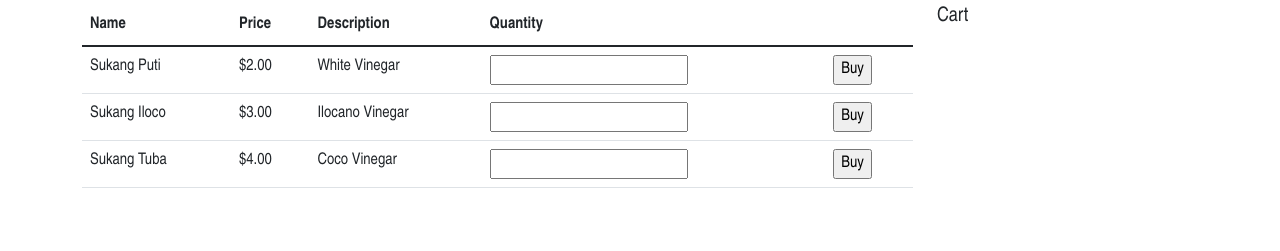
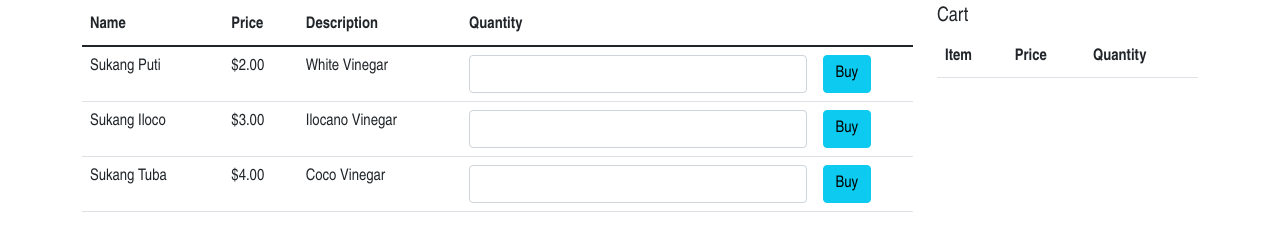
Before and after one commit to 210927-Reston-UiPath/trainer-code, a plain HTML site: page 4-Web/IntroToWeb/index.html in a window 1280 px wide. Shown: the part 51-302 px from the top of the page. Drawn offline with nearby package versions, Linux system fonts and the light colour scheme.

Commit message:
added js

```diff
--- a/4-Web/IntroToWeb/index.css
+++ b/4-Web/IntroToWeb/index.css
@@ -1,8 +1,8 @@
 * {
   font-family: "Franklin Gothic", "Arial Narrow", Arial, sans-serif;
 }
-tr:hover {
+/* tr:hover {
   -webkit-box-shadow: 0px 10px 13px -7px #000000,
     5px 5px 6px -5px rgba(0, 0, 0, 0.02);
   box-shadow: 0px 10px 13px -7px #000000, 5px 5px 6px -5px rgba(0, 0, 0, 0.02);
-}
+} */
--- a/4-Web/IntroToWeb/index.html
+++ b/4-Web/IntroToWeb/index.html
@@ -29,36 +29,48 @@
                         <th>Quantity</th>
                     </thead>
                     <tbody>
-                        <tr>
+                        <tr id="SukangPuti">
                             <td>Sukang Puti</td>
-                            <td>$2.00</td>
+                            <td class="price">$2.00</td>
                             <td>White Vinegar</td>
-                            <td><input type="number" name="" id=""></td>
-                            <td><input type="button" value="Buy"></td>
+                            <td><input type="number" name="" id="" class="form-control quantity"></td>
+                            <td><input type="button" value="Buy" class="btn btn-info" onclick="buy('Sukang Puti')"></td>
                         </tr>
-                        <tr>
+                        <tr id="SukangIloco">
                             <td>Sukang Iloco</td>
-                            <td>$3.00</td>
+                            <td class="price">$3.00</td>
                             <td>Ilocano Vinegar</td>
-                            <td><input type="number" name="" id=""></td>
-                            <td><input type="button" value="Buy"></td>
+                            <td><input type="number" name="" id="" class="form-control quantity"></td>
+                            <td><input type="button" value="Buy" class="btn btn-info" onclick="buy('Sukang Iloco')">
+                            </td>
                         </tr>
-                        <tr>
+                        <tr id="SukangTuba">
                             <td>Sukang Tuba</td>
-                            <td>$4.00</td>
+                            <td class="price">$4.00</td>
                             <td>Coco Vinegar</td>
-                            <td><input type="number" name="" id=""></td>
-                            <td><input type="button" value="Buy"></td>
+                            <td><input type="number" name="" id="" class="form-control quantity"></td>
+                            <td><input type="button" value="Buy" class="btn btn-info" onclick="buy('Sukang Tuba')"></td>
                         </tr>
                     </tbody>
                 </table>
             </div>
             <div class="col">
                 <h5>Cart</h5>
+                <table class="table" id="cart">
+                    <thead>
+                        <th>Item</th>
+                        <th>Price</th>
+                        <th>Quantity</th>
+                    </thead>
+                    <tbody>
+
+                    </tbody>
+                </table>
             </div>
         </div>
 
     </div>
+    <script src="index.js"></script>
 </body>
 
 </html>
--- /dev/null
+++ b/4-Web/IntroToWeb/index.js
@@ -0,0 +1,20 @@
+function buy(name) {
+    debugger;
+    // find me the element that matches this conditions (i.e a tbody child element of another element with id='cart')
+    let cart = document.querySelector('#cart tbody');
+    // appends a row to the tbody element
+    let newItem = cart.insertRow();
+
+    let itemName = newItem.insertCell(0);
+    itemName.innerHTML = name;
+
+    let elementId = '#' + name.replace(' ', '');
+
+    let itemPrice = newItem.insertCell(1);
+    itemPrice.innerHTML = document.querySelector(elementId + ' .price').innerHTML;
+
+    let itemQuantity = newItem.insertCell(2);
+    itemQuantity.innerHTML = document.querySelector(elementId + ' td .quantity').value;
+
+    document.querySelector(elementId + ' td .quantity').value = '';
+}
```
